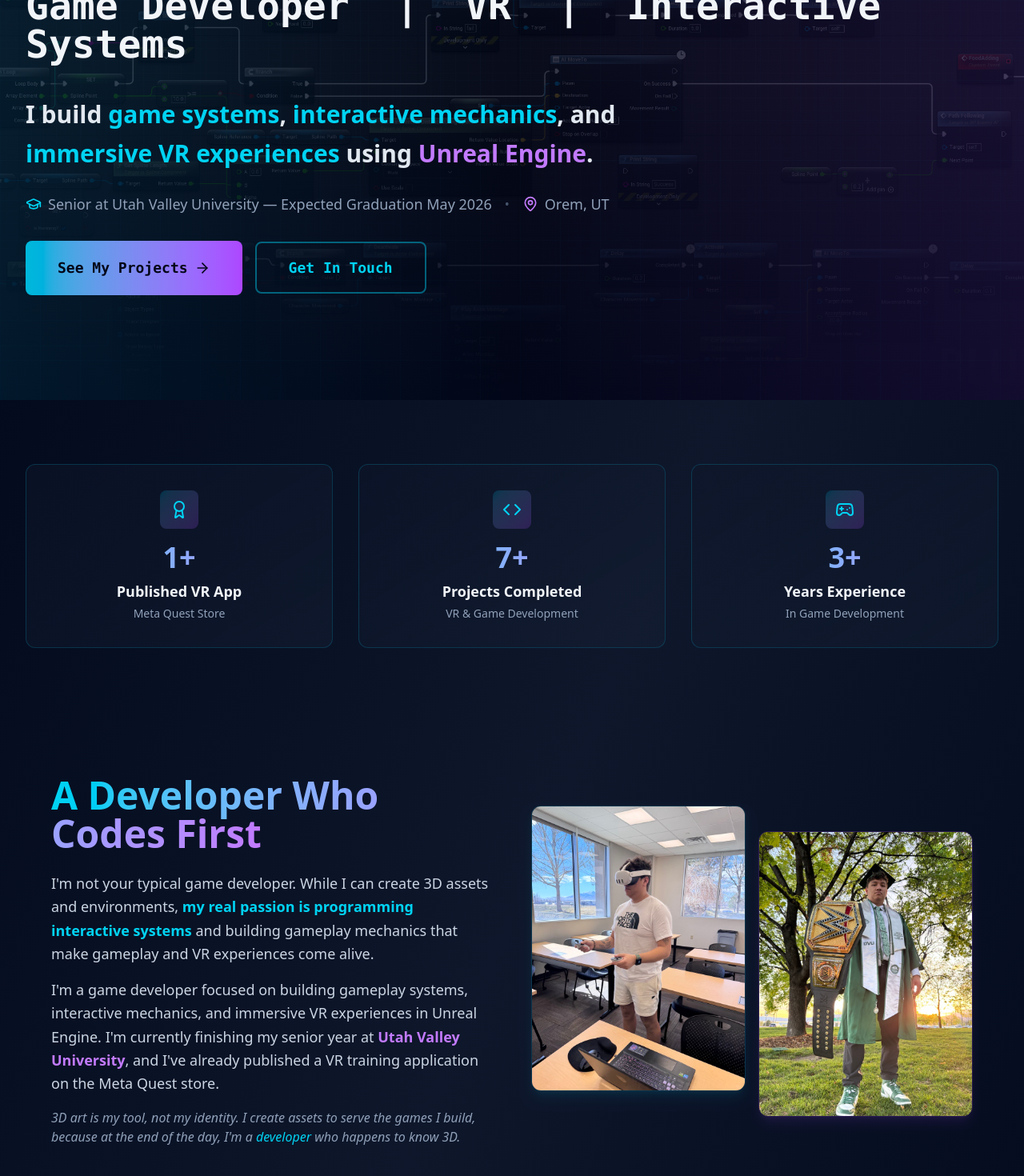
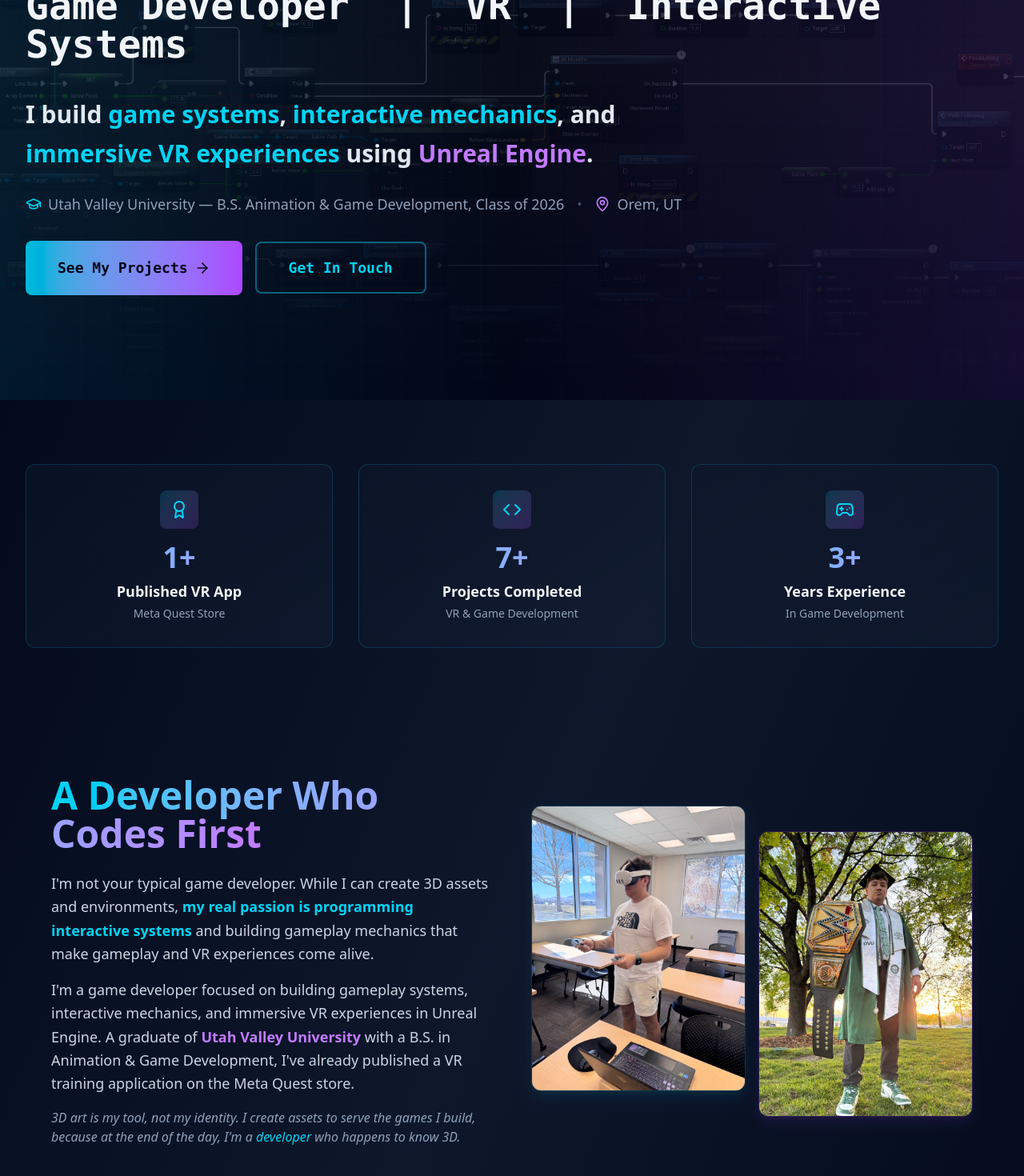
Before and after one commit to Autozone115/UPG_Studios, a React (Vite) app: page / in a window 1280 px wide. Shown: the part 364-1834 px from the top of the page at 80% size. Built offline with nearby package versions, Linux system fonts and the light colour scheme.

Commit message:
Update school status to UVU graduate, B.S. Animation & Game Development

```diff
--- a/app/components/About.tsx
+++ b/app/components/About.tsx
@@ -71,7 +71,7 @@
     {
       year: "2022 - Present",
       title: "Animation & Game Development Student",
-      company: "Utah Valley University - Senior Year",
+      company: "Utah Valley University — B.S. Animation & Game Development",
       description:
         "Studying Animation & Game Development with emphasis in Extended Reality (XR). Building VR experiences, simulation training environments, and interactive storytelling projects.",
     },
@@ -166,7 +166,7 @@
 
               <p className="text-slate-400 text-lg mb-6 leading-relaxed">
                 I'm Anival Ramos, a game devloper specializing in Unreal Engine, with a focus on VR and interactive systems.
-                Currently a senior at Utah Valley University studying Animation & Game Development with an emphasis in XR.
+                Graduate of Utah Valley University with a B.S. in Animation & Game Development, emphasis in XR.
               </p>
 
               <p className="text-slate-400 text-lg mb-8 leading-relaxed">
--- a/app/components/Home.tsx
+++ b/app/components/Home.tsx
@@ -104,7 +104,7 @@
             <div className="flex flex-wrap items-center gap-4 mb-8 text-slate-400">
               <div className="flex items-center gap-2">
                 <GraduationCap className="w-5 h-5 text-cyan-400" />
-                <span className="text-lg">Senior at Utah Valley University — Expected Graduation May 2026</span>
+                <span className="text-lg">Utah Valley University — B.S. Animation & Game Development, Class of 2026</span>
               </div>
               <span className="text-slate-600">•</span>
               <div className="flex items-center gap-2">
@@ -190,7 +190,7 @@
                   <span className="text-cyan-400 font-semibold"> my real passion is programming interactive systems</span> and
                   building gameplay mechanics that make gameplay and VR experiences come alive.
                 </p>
-                <p>I'm a game developer focused on building gameplay systems, interactive mechanics, and immersive VR experiences in Unreal Engine. I'm currently finishing my senior year at <span className="text-purple-400 font-semibold">Utah Valley University</span>, and I've already published a VR training application on the Meta Quest store.</p>
+                <p>I'm a game developer focused on building gameplay systems, interactive mechanics, and immersive VR experiences in Unreal Engine. A graduate of <span className="text-purple-400 font-semibold">Utah Valley University</span> with a B.S. in Animation & Game Development, I've already published a VR training application on the Meta Quest store.</p>
                 <p className="text-slate-400 text-base italic">
                   3D art is my tool, not my identity. I create assets to serve the games I build, because at the end of the day,
                   I'm a <span className="text-cyan-400">developer</span> who happens to know 3D.
```
